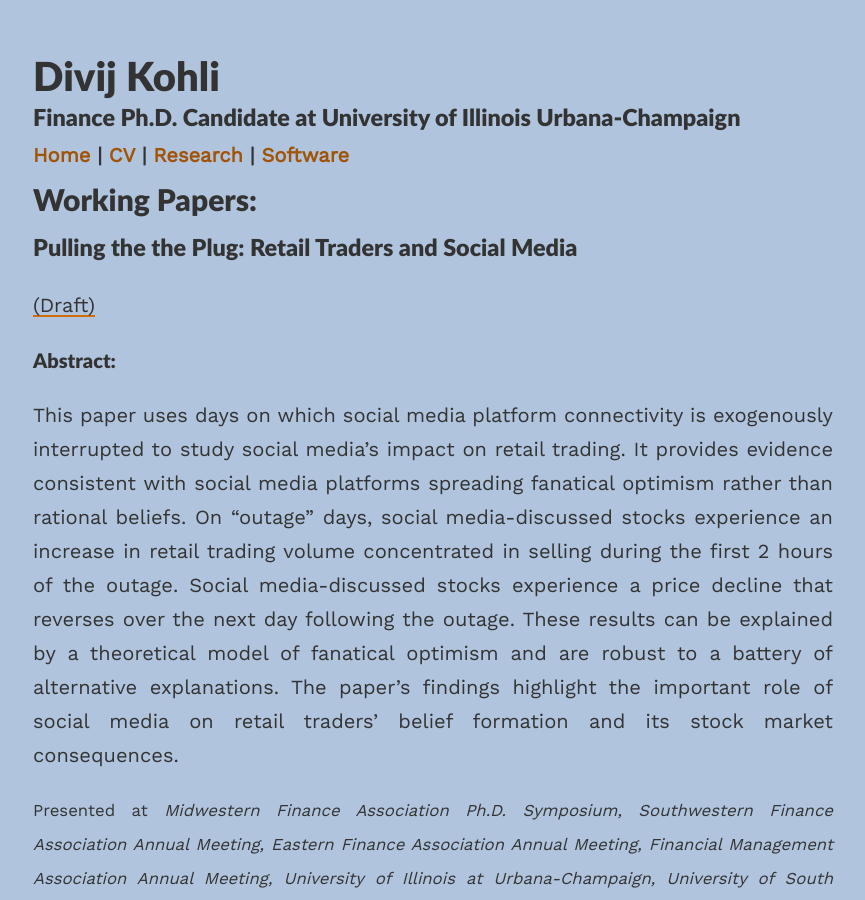
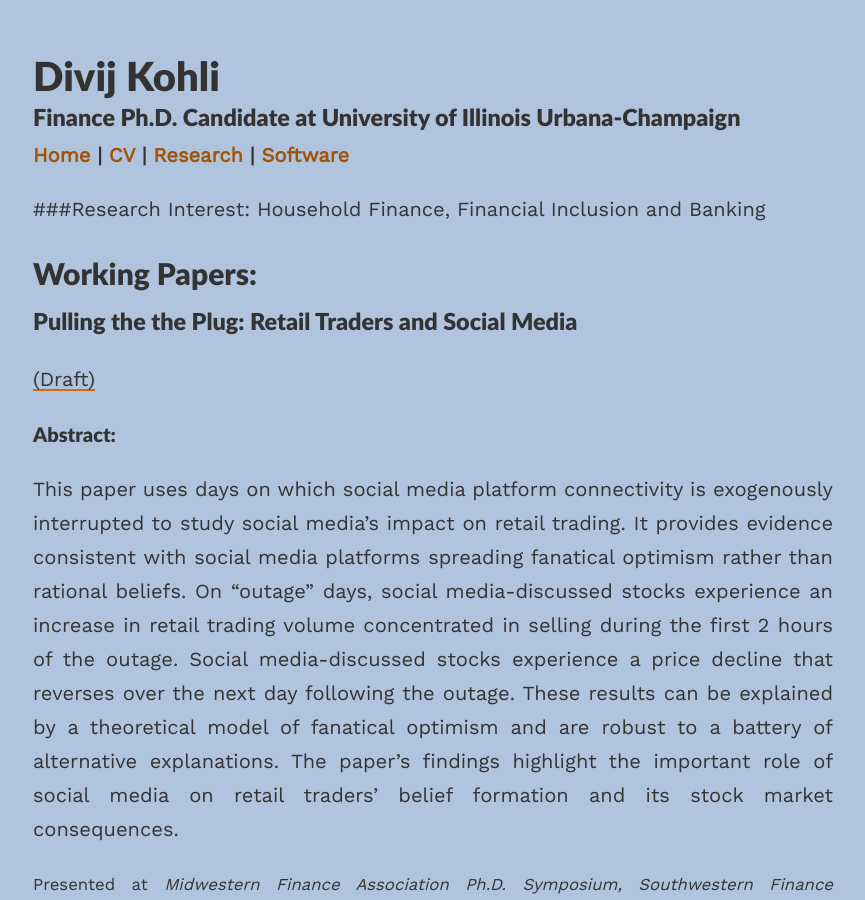
Before and after one commit to divijkohli/divijkohli.github.io, a Jekyll site: the page built from _pages/research.md, in a window 1280 px wide and 900 px high. Shown: the whole window, without its empty margins (207-1072 px from the left). Built offline with Jekyll 4.4.1, drawn with Linux system fonts in a browser that asks for light colours; nearby versions of some CDN libraries.

Commit message:
Update research.md

```diff
--- a/_pages/research.md
+++ b/_pages/research.md
@@ -3,6 +3,7 @@ layout: default  # This specifies the layout to use, usually defined in _layouts
 title: "Research"  # The title of the page, which will be displayed in the browser tab and in site navigation.
 permalink: /research/  # This specifies the URL path for this page. It will be accessible at yoursite.com/about/
 ---
+###Research Interest: Household Finance, Financial Inclusion and Banking
 
 ## Working Papers:
 ### Pulling the the Plug: Retail Traders and Social Media <br>
```
